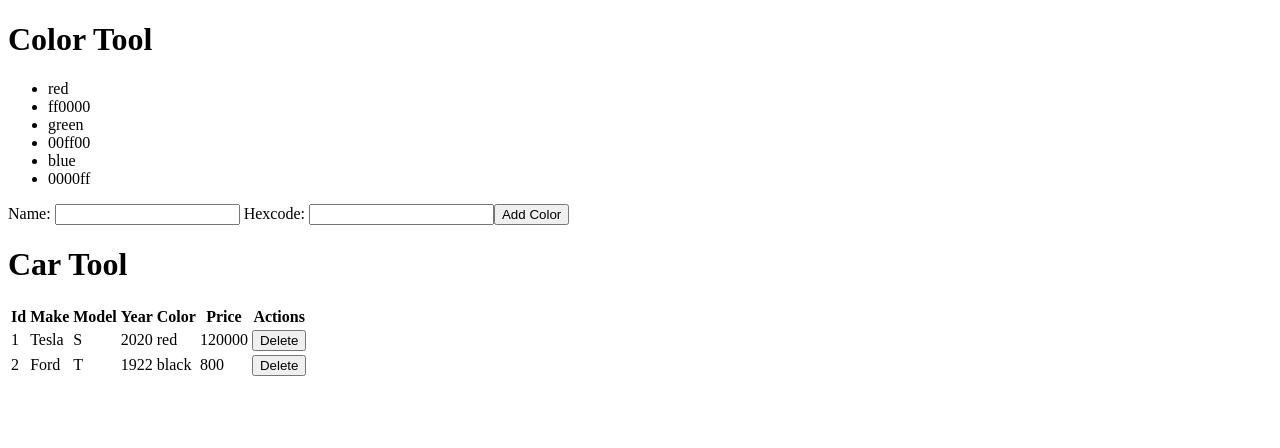
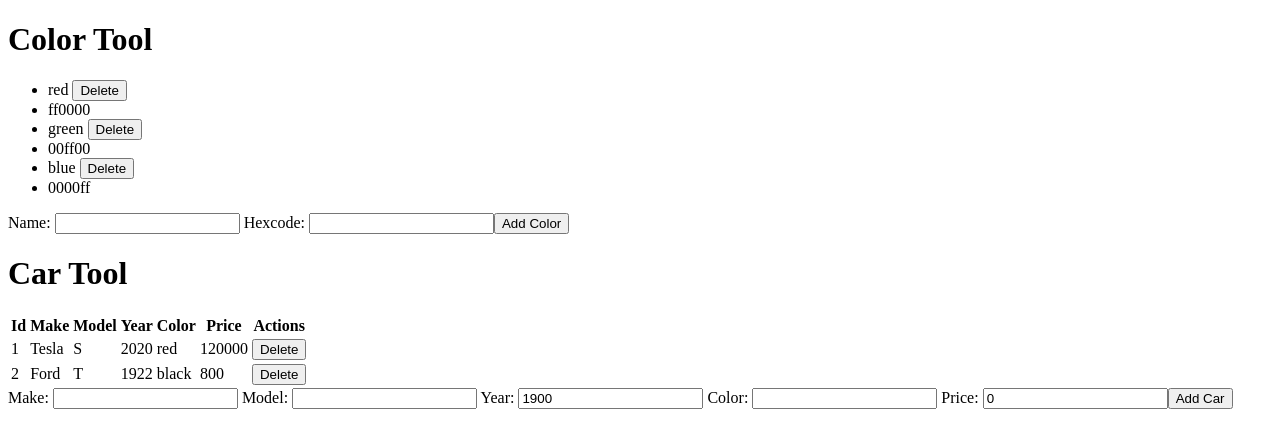
Before and after one commit to t4d-classes/angular_01092023, an Angular app in the folder demo-app/: page / in a window 1280 px wide. Shown: the top 448 px of the page. Built offline with nearby package versions, Linux system fonts and the light colour scheme.

Commit message:
add day 2 code demos

```diff
--- /dev/null
+++ b/demo-app/src/app/car-tool/components/car-form/car-form.component.html
@@ -0,0 +1,25 @@
+<form [formGroup]="carForm">
+  <label>
+    Make:
+    <input type="text" formControlName="make">
+  </label>
+  <label>
+    Model:
+    <input type="text" formControlName="model">
+  </label>
+  <label>
+    Year:
+    <input type="number" formControlName="year">
+  </label>
+  <label>
+    Color:
+    <input type="text" formControlName="color">
+  </label>
+  <label>
+    Price:
+    <input type="number" formControlName="price">
+  </label>
+  <button type="button" (click)="doSubmitCar()">
+    {{buttonText}}
+  </button>
+</form>
--- /dev/null
+++ b/demo-app/src/app/car-tool/components/car-form/car-form.component.ts
@@ -0,0 +1,34 @@
+import { Component, OnInit, Input, Output, EventEmitter } from '@angular/core';
+import { FormBuilder, FormGroup } from '@angular/forms';
+import { NewCar } from '../../models/cars';
+
+@Component({
+  selector: 'app-car-form',
+  templateUrl: './car-form.component.html',
+  styleUrls: ['./car-form.component.css'],
+})
+export class CarFormComponent implements OnInit {
+  @Input()
+  buttonText = 'Submit Car';
+
+  carForm!: FormGroup;
+
+  @Output()
+  submitCar = new EventEmitter<NewCar>();
+
+  constructor(private fb: FormBuilder) {}
+
+  ngOnInit(): void {
+    this.carForm = this.fb.group({
+      make: '',
+      model: '',
+      year: 1900,
+      color: '',
+      price: 0,
+    });
+  }
+
+  doSubmitCar() {
+    this.submitCar.emit(this.carForm.value);
+  }
+}
--- a/demo-app/src/app/car-tool/components/car-home/car-home.component.html
+++ b/demo-app/src/app/car-tool/components/car-home/car-home.component.html
@@ -1,3 +1,3 @@
 <app-tool-header [headerText]="headerText"></app-tool-header>
-
 <app-car-table [cars]="cars" (deleteCar)="doDeleteCar($event)"></app-car-table>
+<app-car-form buttonText="Add Car" (submitCar)="doAddCar($event)"></app-car-form>
--- a/demo-app/src/app/car-tool/components/car-home/car-home.component.ts
+++ b/demo-app/src/app/car-tool/components/car-home/car-home.component.ts
@@ -1,33 +1,42 @@
 import { Component, OnInit } from '@angular/core';
 
-import { Car } from '../../models/cars';
+import { Car, NewCar } from '../../models/cars';
 
 @Component({
   selector: 'app-car-home',
   templateUrl: './car-home.component.html',
-  styleUrls: ['./car-home.component.css']
+  styleUrls: ['./car-home.component.css'],
 })
 export class CarHomeComponent implements OnInit {
-
-  headerText = "Car Tool";
+  headerText = 'Car Tool';
 
   cars: Car[] = [
-    { id: 1, make: 'Tesla', model: 'S', year: 2020, color: 'red', price: 120000 },
+    {
+      id: 1,
+      make: 'Tesla',
+      model: 'S',
+      year: 2020,
+      color: 'red',
+      price: 120000,
+    },
     { id: 2, make: 'Ford', model: 'T', year: 1922, color: 'black', price: 800 },
   ];
 
-  constructor() { }
+  constructor() {}
 
-  ngOnInit(): void {
+  ngOnInit(): void {}
+
+  doAddCar(newCar: NewCar) {
+    this.cars = [
+      ...this.cars,
+      {
+        id: Math.max(...this.cars.map((c) => c.id), 0) + 1,
+        ...newCar,
+      },
+    ];
   }
 
   doDeleteCar(carId: number) {
-    this.cars = this.cars.filter(c => c.id !== carId);
+    this.cars = this.cars.filter((c) => c.id !== carId);
   }
-
-  // deleteCarByIndex(carIndex: number) {
-  //   this.cars = this.cars.filter((_, idx) => idx !== carIndex);
-  // }
-
-
 }
--- a/demo-app/src/app/color-tool/components/color-home/color-home.component.html
+++ b/demo-app/src/app/color-tool/components/color-home/color-home.component.html
@@ -1,4 +1,4 @@
 <app-tool-header [headerText]="headerText"></app-tool-header>
-<app-color-list [colors]="colors"></app-color-list>
+<app-color-list [colors]="colors" (deleteColor)="doDeleteColor($event)"></app-color-list>
 <app-color-form buttonText="Add Color"
-  (submitColor)="addColor($event)"></app-color-form>
+  (submitColor)="doAddColor($event)"></app-color-form>
--- a/demo-app/src/app/color-tool/components/color-home/color-home.component.ts
+++ b/demo-app/src/app/color-tool/components/color-home/color-home.component.ts
@@ -17,7 +17,7 @@ export class ColorHomeComponent {
     { id: 3, name: 'blue', hexcode: '0000ff' },
   ];
 
-  addColor(newColor: NewColor) {
+  doAddColor(newColor: NewColor) {
 
     this.colors = [
       ...this.colors,
@@ -27,4 +27,8 @@ export class ColorHomeComponent {
       },
     ];
   }
+
+  doDeleteColor(colorId: number) {
+    this.colors = this.colors.filter((c) => c.id !== colorId);
+  }
 }
--- a/demo-app/src/app/color-tool/components/color-list/color-list.component.html
+++ b/demo-app/src/app/color-tool/components/color-list/color-list.component.html
@@ -4,7 +4,7 @@
   </li>
   <ng-container *ngFor="let color of colors">
     <li>
-      {{color.name}}
+      {{color.name}} <button (click)="doDeleteColor(color.id)">Delete</button>
     </li>
     <li>
       {{color.hexcode}}
--- a/demo-app/src/app/color-tool/components/color-list/color-list.component.ts
+++ b/demo-app/src/app/color-tool/components/color-list/color-list.component.ts
@@ -1,15 +1,20 @@
-import { Component, Input } from '@angular/core';
+import { Component, Input, Output, EventEmitter } from '@angular/core';
 
 import { Color } from '../../models/colors';
 
 @Component({
   selector: 'app-color-list',
   templateUrl: './color-list.component.html',
-  styleUrls: ['./color-list.component.css']
+  styleUrls: ['./color-list.component.css'],
 })
 export class ColorListComponent {
-
   @Input()
   public colors: Color[] = [];
 
+  @Output()
+  public deleteColor = new EventEmitter<number>();
+
+  public doDeleteColor(colorId: number) {
+    this.deleteColor.emit(colorId);
+  }
 }
```
Also changed, not shown: demo-app/src/app/car-tool/car-tool.module.ts (+7 -9 lines), demo-app/src/app/car-tool/models/cars.ts (+9 -9 lines), demo-app/src/app/car-tool/components/car-form/car-form.component.css (added), 1 other file (tests, documents, lock files or other folders).
